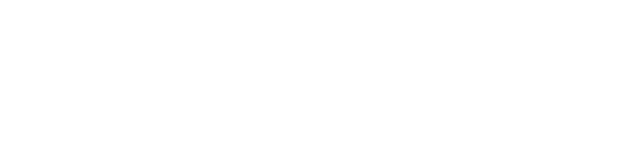
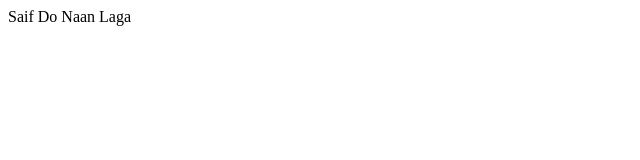
Before and after one commit to saif2307/project, a plain HTML site: page index.html in a window 1280 px wide. Shown: the whole page, without its empty margins (0-640 px from the left). Drawn offline with Linux system fonts and the light colour scheme.

Commit message:
Update index.html

```diff
--- a/index.html
+++ b/index.html
@@ -6,6 +6,6 @@
     <title>Document</title>
 </head>
 <body>
-
+    Saif Do Naan Laga
 </body>
 </html>
```
